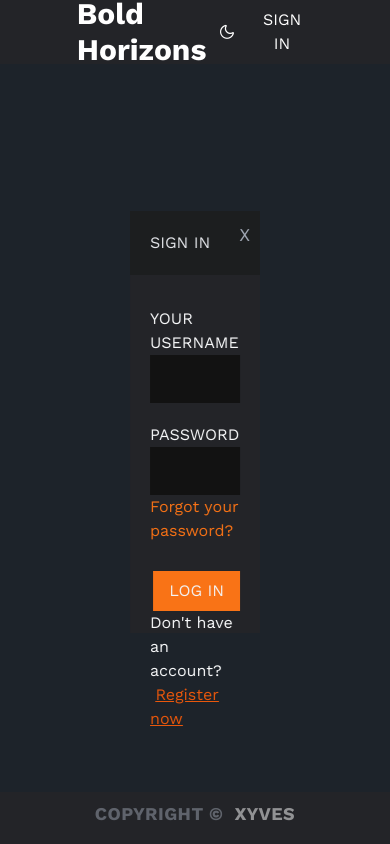
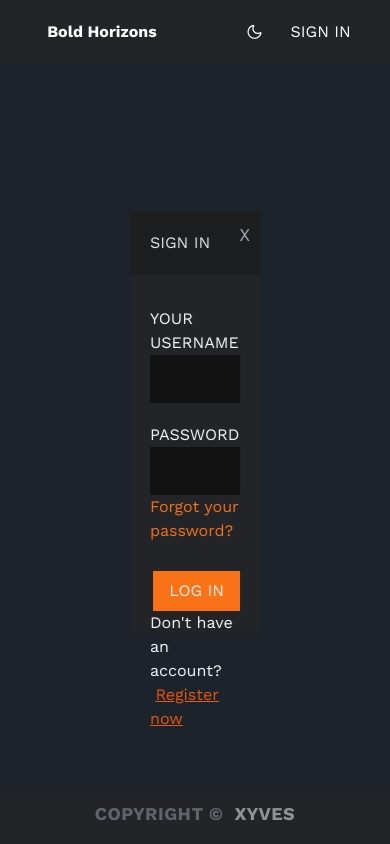
Before and after one commit to Xyves/Blog-api-frontend, a React (Vite) app: page /login in a window 390 px wide. Built offline with nearby package versions, Linux system fonts and the light colour scheme.

Commit message:
Update styling for /home  and /blogs

```diff
--- a/index.html
+++ b/index.html
@@ -7,7 +7,7 @@
     <link rel="icon" href="images/horizon.webp" type="image/x-icon" />
   </head>
   <body>
-    <div id="root"></div>
+    <div id="root" class="min-w-full"></div>
     <script type="module" src="/src/main.tsx"></script>
   </body>
 </html>
--- a/src/Layout/LayoutHeader.tsx
+++ b/src/Layout/LayoutHeader.tsx
@@ -43,18 +43,18 @@ export const LayoutHeader: FC = () => {
 
   return (
     <>
-      <header className="mx-auto w-full bg-[#232428]">
-        <nav className=" navbar mx-auto  flex h-14 w-3/4  justify-evenly   text-white">
+      <header className="mx-auto w-full  bg-[#232428]">
+        <nav className=" navbar mx-auto flex  h-14 justify-evenly text-white   sm:w-full   md:w-2/3   lg:w-3/4">
           <Link to={"/"}>
             <span
               className={`
-              font-helvetica ml-5 text-3xl font-bold
+              font-helvetica sm:text-md  ml-5 font-bold  md:text-xl lg:text-3xl
             `}
             >
               Bold Horizons
             </span>
           </Link>
-          <section className="navbar-end mr-5 flex w-1/3 items-center   justify-end  ">
+          <section className="navbar-end  flex items-center justify-end   ">
             <label className="swap swap-rotate">
               <input
                 type="checkbox"
@@ -63,7 +63,7 @@ export const LayoutHeader: FC = () => {
               />
 
               <button
-                className="btn-ghost btn-circle btn"
+                className="btn-ghost btn-circle btn sm:mx-6 lg:ml-0"
                 onClick={handleToggle}
                 aria-label="theme"
               >
--- a/src/pages/Blogs/PostList.tsx
+++ b/src/pages/Blogs/PostList.tsx
@@ -5,7 +5,7 @@ const MemoizedPost = React.memo(Post);
 
 export const PostList = ({ posts }: { posts: PostInterface[] }) => {
   return (
-    <div className="  mx-auto mt-8  grid min-h-full w-3/5 grid-cols-12   gap-4   p-6  child:row-span-2 child:h-96">
+    <div className="  mx-auto mt-8  grid min-h-full w-3/5 grid-cols-12 gap-4  p-6  child:row-span-2   child:h-96  sm:w-full sm:grid-cols-6">
       {posts.map((post, index) => {
         const variant = index % 7 === 6 ? "variant2" : "variant1";
         return <MemoizedPost key={post.id} post={post} variant={variant} />;
--- a/src/pages/Home/Home.tsx
+++ b/src/pages/Home/Home.tsx
@@ -2,15 +2,15 @@ import { Link } from "react-router-dom";
 export const Home = () => {
   return (
     <>
-      <section>
+      <section className="w-full">
         <div className="hero flex min-h-[calc(100vh-64px)] justify-center bg-base-200">
-          <div className="hero-content flex-col lg:flex-row">
+          <div className="hero-content flex-col  md:flex-row">
             <img
               src="/images/hero.webp"
-              className="max-w-lg rounded-lg shadow-2xl"
+              className=" rounded-lg shadow-2xl sm:max-w-sm"
             />
-            <div className="mx-10   flex flex-col">
-              <h1 className="text-5xl font-bold">
+            <div className="   mx-10 flex flex-col">
+              <h1 className="font-bold sm:text-2xl md:text-3xl lg:text-5xl">
                 Looking for fresh ideas or a quick, inspiring read? Our blog is
                 filled with content to entertain and inform.
               </h1>
```
Also changed, not shown: 1 other file (tests, documents, lock files or other folders).
